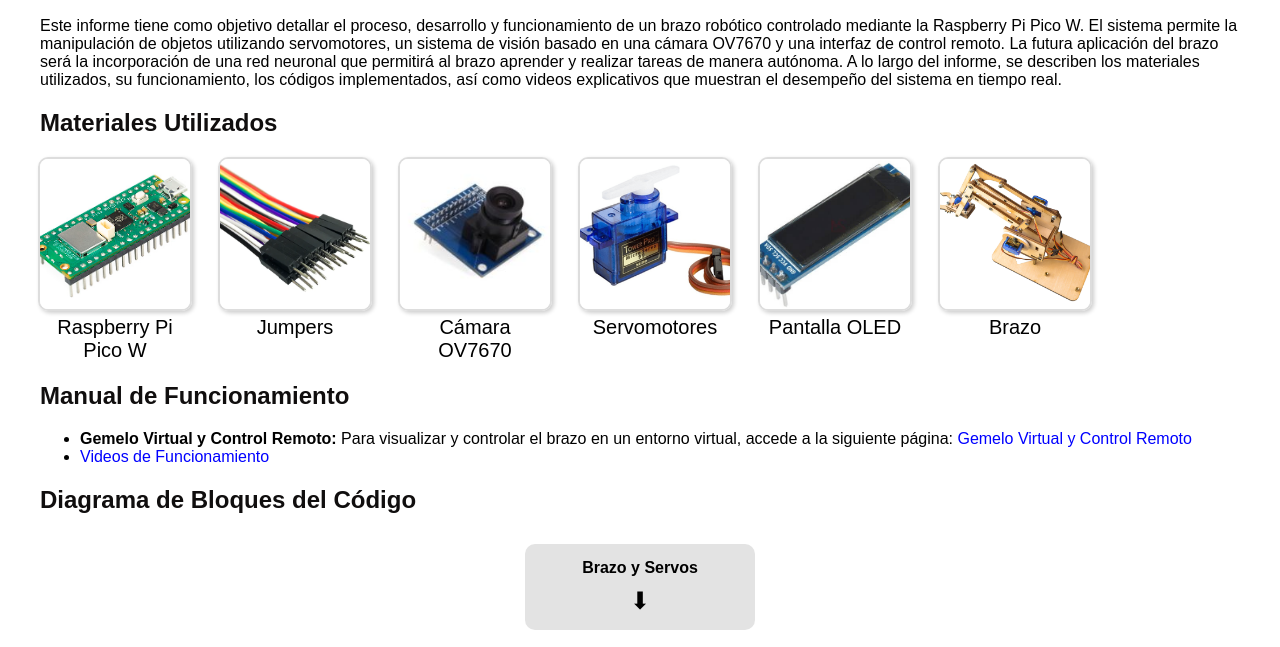
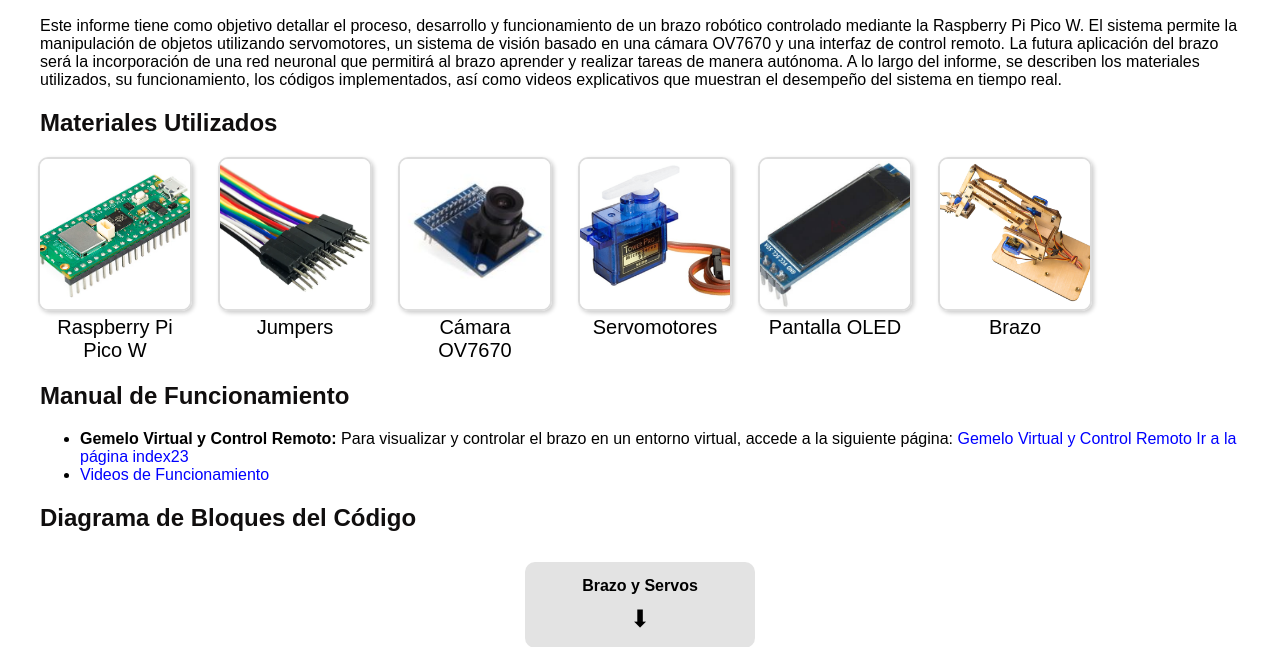
Before and after one commit to ValentinaForero9/Programacion_Aplicada, a plain HTML site: page docs/index.html in a window 1280 px wide. Shown: the part 151-798 px from the top of the page. Drawn offline with nearby package versions, Linux system fonts and the light colour scheme.

Commit message:
Update index.html

```diff
--- a/docs/index.html
+++ b/docs/index.html
@@ -142,6 +142,8 @@
             <li>
                 <strong>Gemelo Virtual y Control Remoto:</strong> Para visualizar y controlar el brazo en un entorno virtual, accede a la siguiente página:
                 <a href="paginas/index.html" target="_blank">Gemelo Virtual y Control Remoto</a>
+                <a href="index23.html">Ir a la página index23</a>
+
             </li>
             <li><a href="javascript:void(0);" onclick="mostrarVideosFuncionamiento()">Videos de Funcionamiento</a></li>
         </ul>
```
